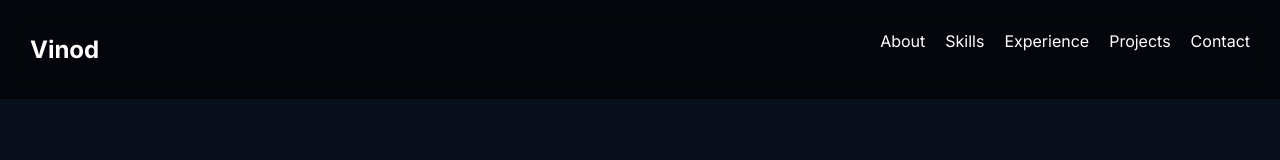
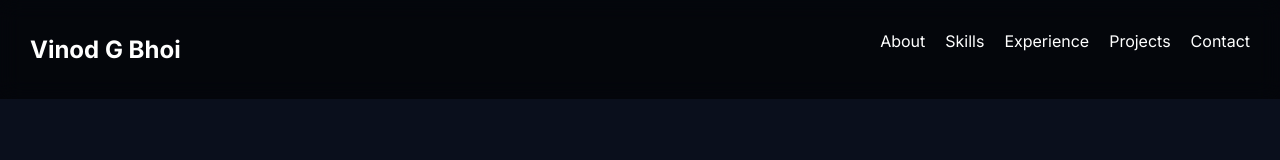
Before and after one commit to Bhoivinod/Vinod, a plain HTML site: page index.html in a window 1280 px wide. Shown: the top 160 px of the page. Drawn offline with Linux system fonts and the light colour scheme.

Commit message:
index.html

```diff
--- a/index.html
+++ b/index.html
@@ -14,7 +14,7 @@
 
 <!-- NAVBAR -->
 <nav class="navbar">
-  <h2>Vinod</h2>
+  <h2>Vinod G Bhoi</h2>
   <ul>
     <li><a href="#about">About</a></li>
     <li><a href="#skills">Skills</a></li>
```
